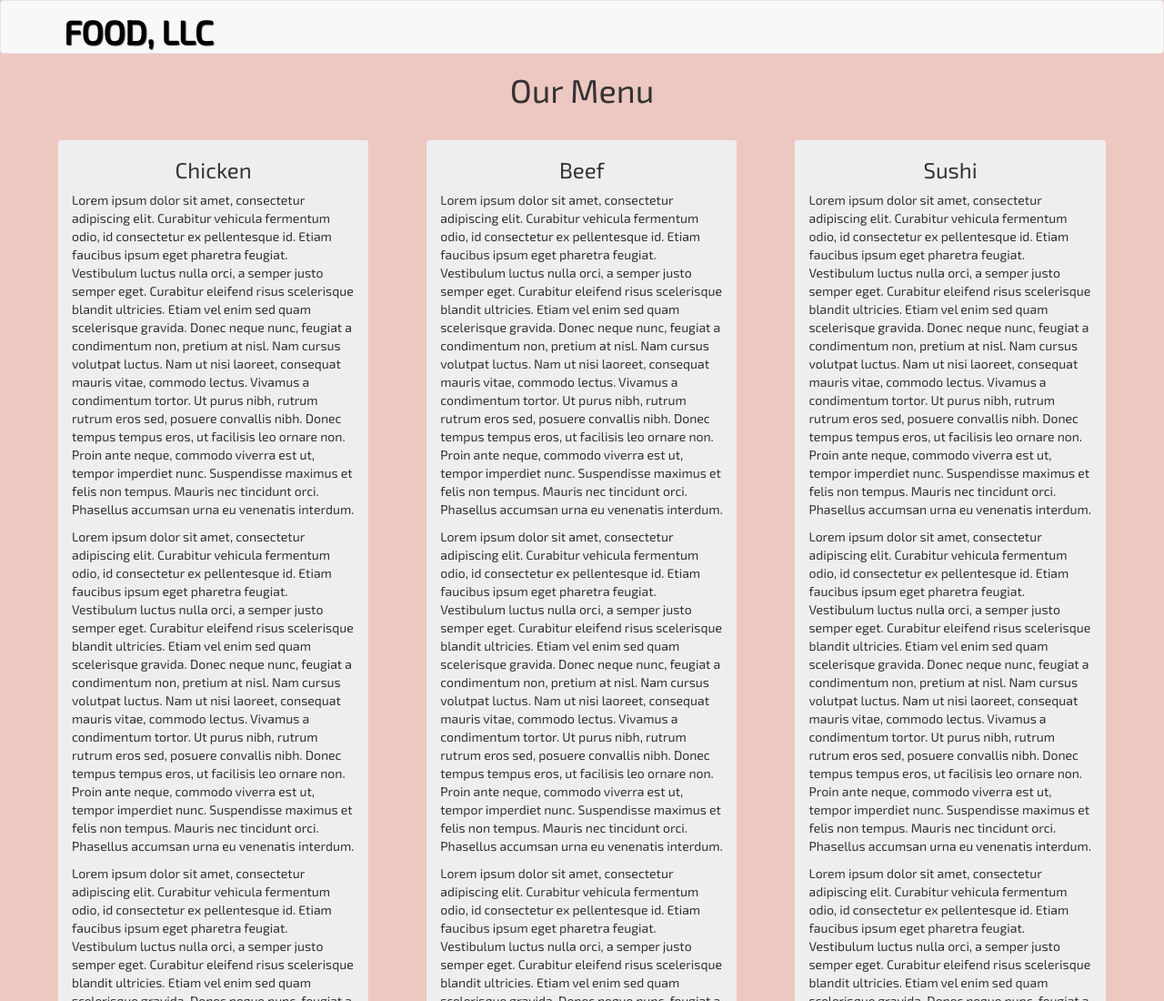
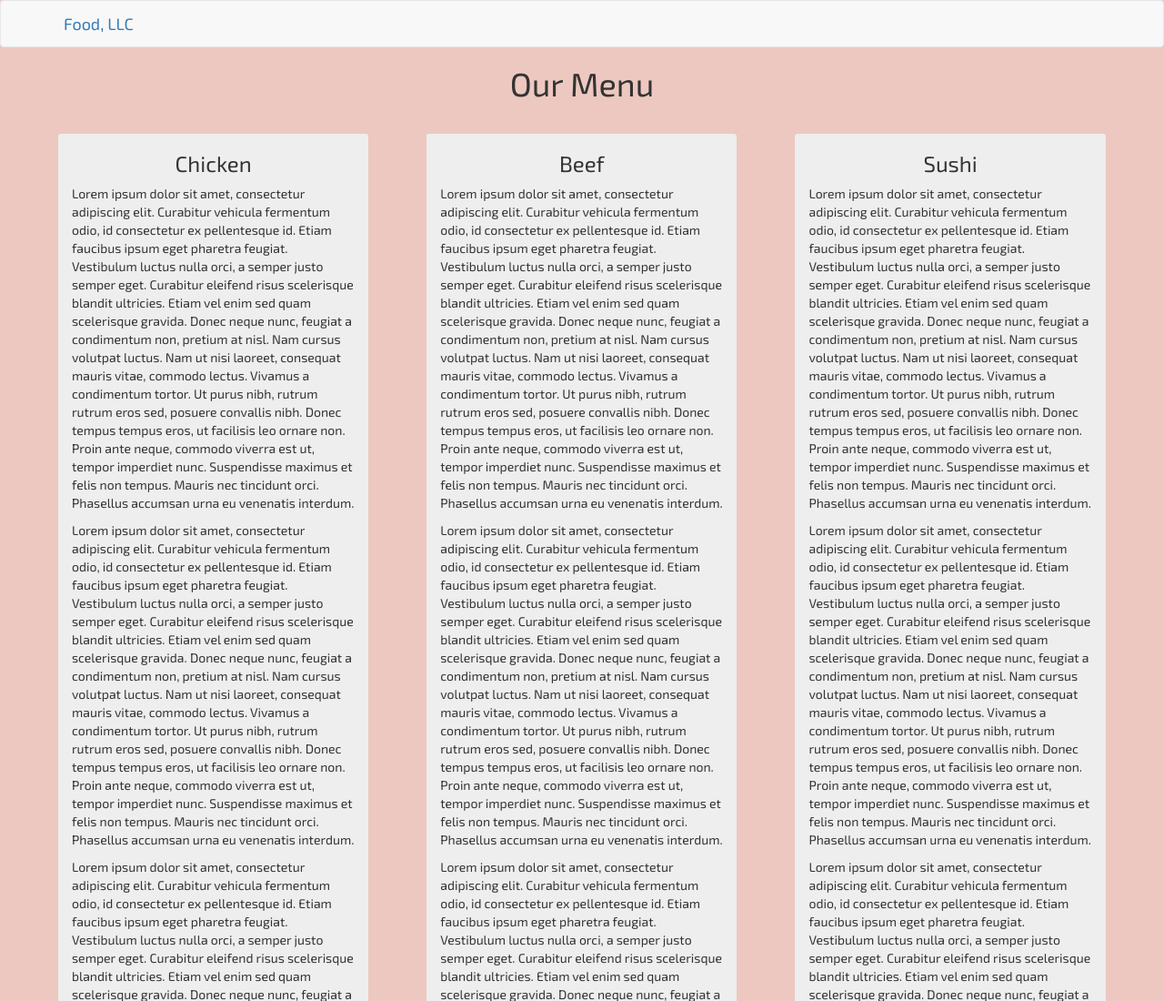
Before and after one commit to shubhanshusv/coursera-web-development, a plain HTML site: page web-development/module3_assignment/index.html in a window 1280 px wide. Shown: the top 1100 px of the page at 91% size. Drawn offline with Linux system fonts and the light colour scheme; a script that the page names is missing.

Commit message:
Update index.html

```diff
--- a/web-development/module3_assignment/index.html
+++ b/web-development/module3_assignment/index.html
@@ -14,10 +14,9 @@
     <nav id="header-nav" class="navbar navbar-default">
       <div class="container">
         <div class="navbar-header">
-
-
-            <a href="index.html"><h1 class="text-left">Food, LLC</h1></a>
-
+          <div class="navbar-brand">
+            <a  class="nav-brand">Food, LLC</a>
+          </div>
 
 
           <button type="button" class="navbar-toggle collapsed" data-toggle="collapse" data-target="#collapsable-nav" aria-expanded="false">
```
